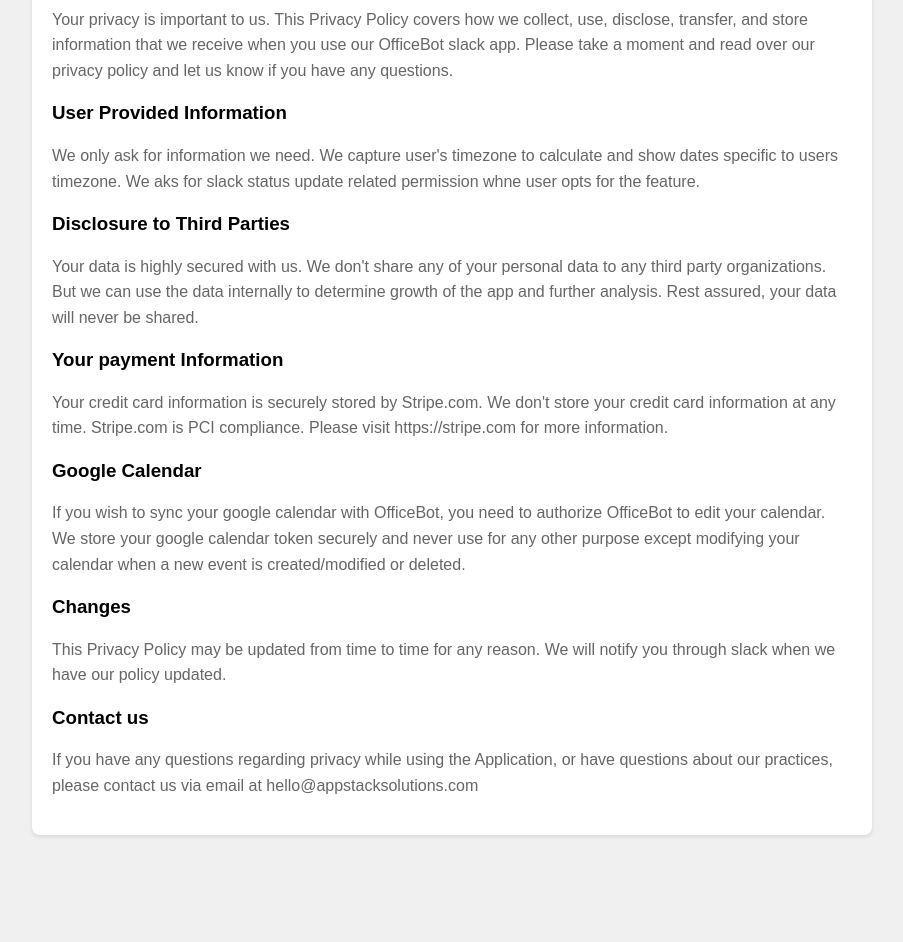
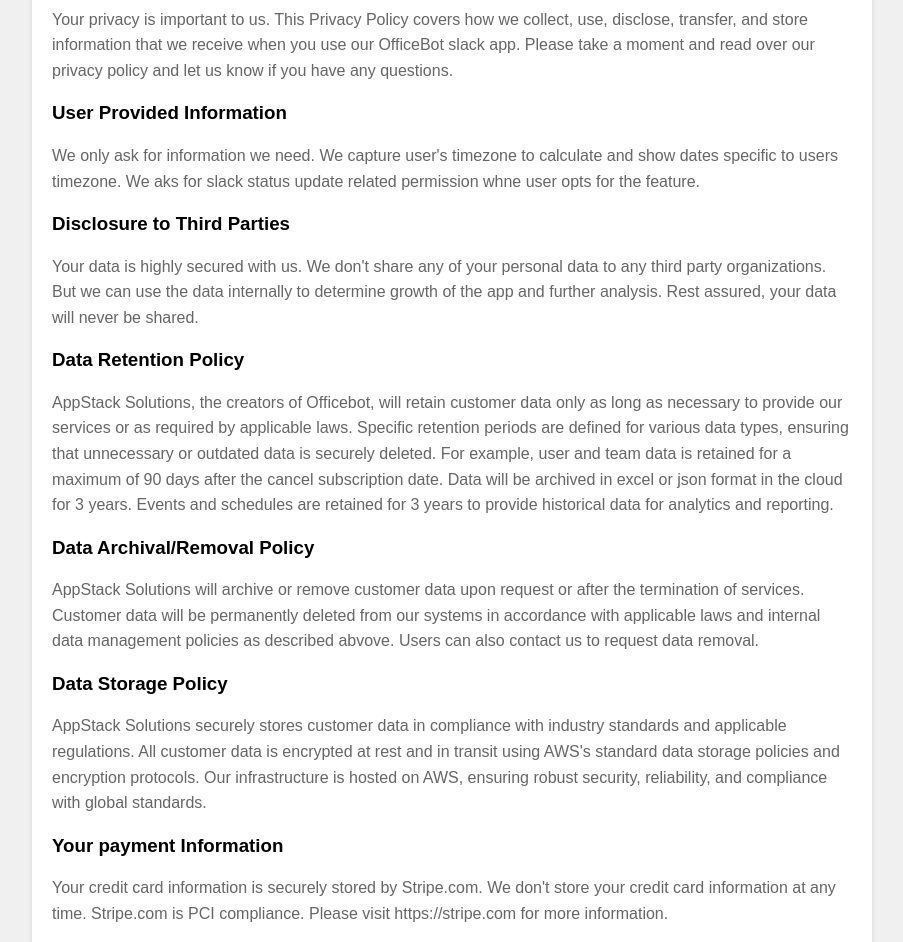
Before and after one commit to appstacksolutions/officebot-legal, a plain HTML site: page privacy.html in a window 1280 px wide. Shown: the part 151-1093 px from the top of the page, without its empty margins (188-1091 px from the left). Before the commit the page ends 1006 px from the top, so only its background shows below. Drawn offline with Linux system fonts and the light colour scheme.

Commit message:
updating privacy policy to detail data management policy

```diff
--- a/privacy.html
+++ b/privacy.html
@@ -48,51 +48,88 @@
   </head>
   <body>
     <div class="container">
-      <h5 class="text-center"><strong>Last Updated: Nov 12, 2024</strong></h5>
+      <h5 class="text-center"><strong>Last Updated: Jan 6, 2025</strong></h5>
       <h1>Privacy Policy</h1>
       <p>
-        Your privacy is important to us. This Privacy Policy covers how we collect, use, disclose, transfer, and store
-        information that we receive when you use our OfficeBot slack app. Please take a moment and read over our privacy
-        policy and let us know if you have any questions.
+        Your privacy is important to us. This Privacy Policy covers how we
+        collect, use, disclose, transfer, and store information that we receive
+        when you use our OfficeBot slack app. Please take a moment and read over
+        our privacy policy and let us know if you have any questions.
       </p>
 
       <h3 class="text-center">User Provided Information</h3>
       <p>
-        We only ask for information we need. We capture user's timezone to calculate and show dates specific to users
-        timezone. We aks for slack status update related permission whne user opts for the feature.
+        We only ask for information we need. We capture user's timezone to
+        calculate and show dates specific to users timezone. We aks for slack
+        status update related permission whne user opts for the feature.
       </p>
 
       <h3 class="text-center">Disclosure to Third Parties</h3>
       <p>
-        Your data is highly secured with us. We don't share any of your personal data to any third party organizations.
-        But we can use the data internally to determine growth of the app and further analysis. Rest assured, your data
-        will never be shared.
+        Your data is highly secured with us. We don't share any of your personal
+        data to any third party organizations. But we can use the data
+        internally to determine growth of the app and further analysis. Rest
+        assured, your data will never be shared.
+      </p>
+
+      <h3 class="text-center">Data Retention Policy</h3>
+      <p>
+        AppStack Solutions, the creators of Officebot, will retain customer data
+        only as long as necessary to provide our services or as required by
+        applicable laws. Specific retention periods are defined for various data
+        types, ensuring that unnecessary or outdated data is securely deleted.
+        For example, user and team data is retained for a maximum of 90 days
+        after the cancel subscription date. Data will be archived in excel or
+        json format in the cloud for 3 years. Events and schedules are retained
+        for 3 years to provide historical data for analytics and reporting.
+      </p>
+
+      <h3 class="text-center">Data Archival/Removal Policy</h3>
+      <p>
+        AppStack Solutions will archive or remove customer data upon request or
+        after the termination of services. Customer data will be permanently
+        deleted from our systems in accordance with applicable laws and internal
+        data management policies as described abvove. Users can also contact us
+        to request data removal.
+      </p>
+
+      <h3 class="text-center">Data Storage Policy</h3>
+      <p>
+        AppStack Solutions securely stores customer data in compliance with
+        industry standards and applicable regulations. All customer data is
+        encrypted at rest and in transit using AWS's standard data storage
+        policies and encryption protocols. Our infrastructure is hosted on AWS,
+        ensuring robust security, reliability, and compliance with global
+        standards.
       </p>
 
       <h3 class="text-center">Your payment Information</h3>
       <p>
-        Your credit card information is securely stored by Stripe.com. We don't store your credit card information at
-        any time. Stripe.com is PCI compliance. Please visit https://stripe.com for more information.
+        Your credit card information is securely stored by Stripe.com. We don't
+        store your credit card information at any time. Stripe.com is PCI
+        compliance. Please visit https://stripe.com for more information.
       </p>
 
       <h3 class="text-center">Google Calendar</h3>
       <p>
-        If you wish to sync your google calendar with OfficeBot, you need to authorize OfficeBot to edit your calendar.
-        We store your google calendar token securely and never use for any other purpose except modifying your calendar
-        when a new event is created/modified or deleted.
+        If you wish to sync your google calendar with OfficeBot, you need to
+        authorize OfficeBot to edit your calendar. We store your google calendar
+        token securely and never use for any other purpose except modifying your
+        calendar when a new event is created/modified or deleted.
       </p>
 
       <h3 class="text-center">Changes</h3>
 
       <p>
-        This Privacy Policy may be updated from time to time for any reason. We will notify you through slack when we
-        have our policy updated.
+        This Privacy Policy may be updated from time to time for any reason. We
+        will notify you through slack when we have our policy updated.
       </p>
       <h3 class="text-center">Contact us</h3>
 
       <p>
-        If you have any questions regarding privacy while using the Application, or have questions about our practices,
-        please contact us via email at hello@appstacksolutions.com
+        If you have any questions regarding privacy while using the Application,
+        or have questions about our practices, please contact us via email at
+        hello@appstacksolutions.com
       </p>
     </div>
   </body>
```
